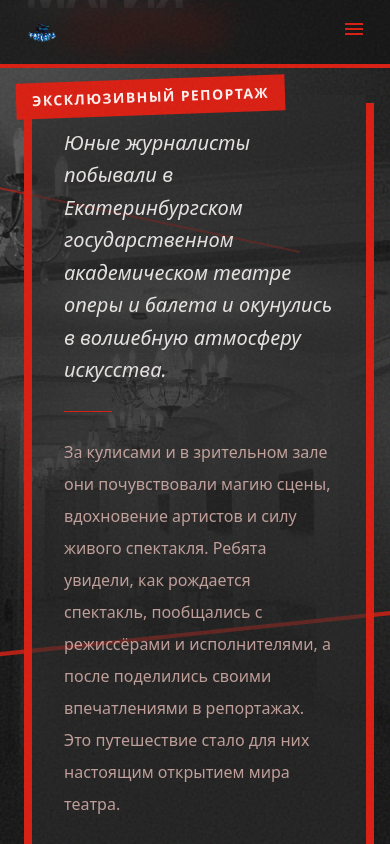
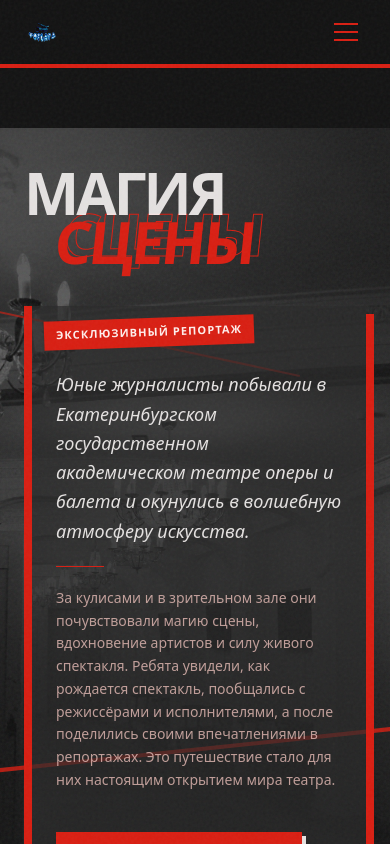
Before and after one commit to Purks1337/longread, a Next.js app: page / in a window 390 px wide. Shown: the top 844 px of the page. Built offline with nearby package versions, Linux system fonts and the light colour scheme.

Commit message:
Правки по адаптиву

```diff
--- a/app/page.tsx
+++ b/app/page.tsx
@@ -1,8 +1,8 @@
 export default function Home() {
   return (
-    <main className="-mt-16">
+    <main className="pt-16">
       {/* Full-page Hero Section */}
-      <section className="relative h-screen w-full flex items-center justify-center overflow-hidden bg-surface-container-lowest">
+      <section className="relative w-full min-h-[calc(100svh-4rem)] bg-surface-container-lowest overflow-hidden">
         {/* Background Image with Texture */}
         <div className="absolute inset-0 z-0">
           <img
@@ -18,13 +18,13 @@
         <div className="absolute top-1/4 -left-20 w-96 h-[2px] bg-primary-container rotate-12 z-10 opacity-60"></div>
         <div className="absolute bottom-1/4 -right-20 w-[500px] h-[4px] bg-primary-container -rotate-6 z-10 opacity-80"></div>
 
-        <div className="relative z-20 container mx-auto px-6 flex flex-col items-start pt-20">
+        <div className="relative z-20 max-w-7xl mx-auto px-6 py-10 md:py-14 lg:py-16 flex flex-col gap-8 md:gap-10">
           {/* Massive Overlapping Title */}
-          <div className="relative w-full mb-12">
-            <h1 className="font-headline font-black text-[12vw] md:text-[15vw] leading-[0.8] tracking-tighter uppercase text-on-surface select-none">
+          <div className="relative w-full">
+            <h1 className="font-headline font-black text-[15vw] sm:text-[12vw] md:text-[10vw] lg:text-[9vw] leading-[0.84] tracking-tighter uppercase text-on-surface select-none">
               МАГИЯ
               <br />
-              <span className="relative inline-block ml-[10vw] md:ml-[15vw] text-primary-container mix-blend-screen transform -skew-x-6">
+              <span className="relative inline-block ml-[8vw] md:ml-[12vw] text-primary-container mix-blend-screen transform -skew-x-6">
                 СЦЕНЫ
                 <span className="absolute -top-4 left-0 w-full h-full text-stroke -z-10 translate-x-2 translate-y-2">
                   СЦЕНЫ
@@ -34,18 +34,18 @@
           </div>
 
           {/* Editorial Content Card */}
-          <div className="max-w-3xl ml-auto md:mr-12 bg-surface-container-high/60 backdrop-blur-xl p-8 md:p-12 brutalist-shadow border-l-8 border-primary-container relative">
+          <div className="w-full max-w-3xl md:ml-auto md:mr-6 lg:mr-12 bg-surface-container-high/70 backdrop-blur-xl p-6 md:p-10 brutalist-shadow border-l-8 border-primary-container relative mt-2">
             {/* Redacted Metadata Label */}
-            <div className="absolute -top-4 -left-4 bg-primary-container text-on-primary-container font-headline font-bold uppercase tracking-widest text-sm px-4 py-2 rotate-[-2deg]">
+            <div className="absolute top-3 left-3 md:-top-4 md:-left-4 bg-primary-container text-on-primary-container font-headline font-bold uppercase tracking-widest text-[11px] md:text-sm px-3 md:px-4 py-1.5 md:py-2 -rotate-2 z-10">
               ЭКСКЛЮЗИВНЫЙ РЕПОРТАЖ
             </div>
 
-            <div className="space-y-6">
-              <p className="text-xl md:text-2xl leading-relaxed text-on-background font-body italic">
+            <div className="space-y-5 pt-10 md:pt-0">
+              <p className="text-lg md:text-2xl leading-relaxed text-on-background font-body italic">
                 Юные журналисты побывали в Екатеринбургском государственном академическом театре оперы и балета и окунулись в волшебную атмосферу искусства.
               </p>
-              <div className="h-[1px] w-12 bg-primary-container"></div>
-              <p className="text-base md:text-lg text-on-surface-variant/80 font-body leading-loose">
+              <div className="h-px w-12 bg-primary-container"></div>
+              <p className="text-sm md:text-lg text-on-surface-variant/80 font-body leading-relaxed md:leading-loose">
                 За кулисами и в зрительном зале они почувствовали магию сцены, вдохновение артистов и силу живого спектакля. Ребята увидели, как рождается спектакль, пообщались с режиссёрами и исполнителями, а после поделились своими впечатлениями в репортажах. Это путешествие стало для них настоящим открытием мира театра.
               </p>
             </div>
--- a/components/Header.tsx
+++ b/components/Header.tsx
@@ -1,29 +1,74 @@
 /* eslint-disable @next/next/no-img-element */
+"use client";
+
 import Link from "next/link";
+import { useState } from "react";
 
 export default function Header() {
+  const [isOpen, setIsOpen] = useState(false);
+  const navItems = [
+    { href: "/", label: "ПРОЛОГ" },
+    { href: "/chapter-1", label: "ГЛАВА 1" },
+    { href: "/chapter-2", label: "ГЛАВА 2" },
+    { href: "/chapter-2#chapter-3", label: "ГЛАВА 3" },
+    { href: "/chapter-4", label: "ГЛАВА 4" },
+    { href: "/chapter-5", label: "ГЛАВА 5" },
+    { href: "/epilogue", label: "ЭПИЛОГ" },
+  ];
+
   return (
-    <header className="fixed top-0 w-full z-50 h-16 bg-surface/80 dark:bg-[#131313]/80 backdrop-blur-md shadow-[0px_4px_0px_#D91E12] flex justify-between items-center px-6">
-      <Link href="/" aria-label="FORWARD">
+    <header className="fixed top-0 w-full z-50 bg-surface/80 dark:bg-[#131313]/80 backdrop-blur-md shadow-[0px_4px_0px_#D91E12]">
+      <div className="h-16 flex justify-between items-center px-6">
+        <Link href="/" aria-label="FORWARD" onClick={() => setIsOpen(false)}>
           <img
             src="/materials/логотипы/Форвард.png"
             alt="ФОРВАРД"
             className="h-9 w-auto object-contain mix-blend-difference"
           />
         </Link>
+
         {/* Полная навигация: от Пролога до Эпилога */}
         <nav className="hidden lg:flex gap-6 xl:gap-8 items-center h-full">
-        <Link className="font-headline uppercase tracking-tighter font-bold text-on-surface dark:text-[#E5E2E1] opacity-70 hover:opacity-100 hover:text-[#D91E12] transition-colors mix-blend-difference hover:scale-105 duration-150" href="/">ПРОЛОГ</Link>
-        <Link className="font-headline uppercase tracking-tighter font-bold text-on-surface dark:text-[#E5E2E1] opacity-70 hover:opacity-100 hover:text-[#D91E12] transition-colors mix-blend-difference hover:scale-105 duration-150" href="/chapter-1">ГЛАВА 1</Link>
-        <Link className="font-headline uppercase tracking-tighter font-bold text-on-surface dark:text-[#E5E2E1] opacity-70 hover:opacity-100 hover:text-[#D91E12] transition-colors mix-blend-difference hover:scale-105 duration-150" href="/chapter-2">ГЛАВА 2</Link>
-        <Link className="font-headline uppercase tracking-tighter font-bold text-on-surface dark:text-[#E5E2E1] opacity-70 hover:opacity-100 hover:text-[#D91E12] transition-colors mix-blend-difference hover:scale-105 duration-150" href="/chapter-2#chapter-3">ГЛАВА 3</Link>
-        <Link className="font-headline uppercase tracking-tighter font-bold text-on-surface dark:text-[#E5E2E1] opacity-70 hover:opacity-100 hover:text-[#D91E12] transition-colors mix-blend-difference hover:scale-105 duration-150" href="/chapter-4">ГЛАВА 4</Link>
-        <Link className="font-headline uppercase tracking-tighter font-bold text-on-surface dark:text-[#E5E2E1] opacity-70 hover:opacity-100 hover:text-[#D91E12] transition-colors mix-blend-difference hover:scale-105 duration-150" href="/chapter-5">ГЛАВА 5</Link>
-        <Link className="font-headline uppercase tracking-tighter font-bold text-on-surface dark:text-[#E5E2E1] opacity-70 hover:opacity-100 hover:text-[#D91E12] transition-colors mix-blend-difference hover:scale-105 duration-150" href="/epilogue">ЭПИЛОГ</Link>
+          {navItems.map((item) => (
+            <Link
+              key={item.href}
+              className="font-headline uppercase tracking-tighter font-bold text-on-surface dark:text-[#E5E2E1] opacity-70 hover:opacity-100 hover:text-[#D91E12] transition-colors mix-blend-difference hover:scale-105 duration-150"
+              href={item.href}
+            >
+              {item.label}
+            </Link>
+          ))}
         </nav>
-      <button className="lg:hidden text-primary-container">
-        <span className="material-symbols-outlined">menu</span>
+
+        <button
+          type="button"
+          onClick={() => setIsOpen((prev) => !prev)}
+          aria-label="Открыть меню"
+          aria-expanded={isOpen}
+          className="lg:hidden text-primary-container w-10 h-10 flex flex-col items-center justify-center gap-1.5"
+        >
+          <span className={`block h-0.5 w-6 bg-primary-container transition-transform ${isOpen ? "translate-y-2 rotate-45" : ""}`}></span>
+          <span className={`block h-0.5 w-6 bg-primary-container transition-opacity ${isOpen ? "opacity-0" : "opacity-100"}`}></span>
+          <span className={`block h-0.5 w-6 bg-primary-container transition-transform ${isOpen ? "-translate-y-2 -rotate-45" : ""}`}></span>
         </button>
+      </div>
+
+      {isOpen && (
+        <nav className="lg:hidden px-6 pb-6 pt-2 border-t border-primary-container/20 bg-[#131313]">
+          <div className="flex flex-col gap-4">
+            {navItems.map((item) => (
+              <Link
+                key={`mobile-${item.href}`}
+                href={item.href}
+                onClick={() => setIsOpen(false)}
+                className="font-headline uppercase tracking-tighter font-bold text-[#E5E2E1] opacity-85 hover:opacity-100 hover:text-[#D91E12] transition-colors"
+              >
+                {item.label}
+              </Link>
+            ))}
+          </div>
+        </nav>
+      )}
     </header>
   );
 }
```
Lines whose indentation alone changed are shown as unchanged.
